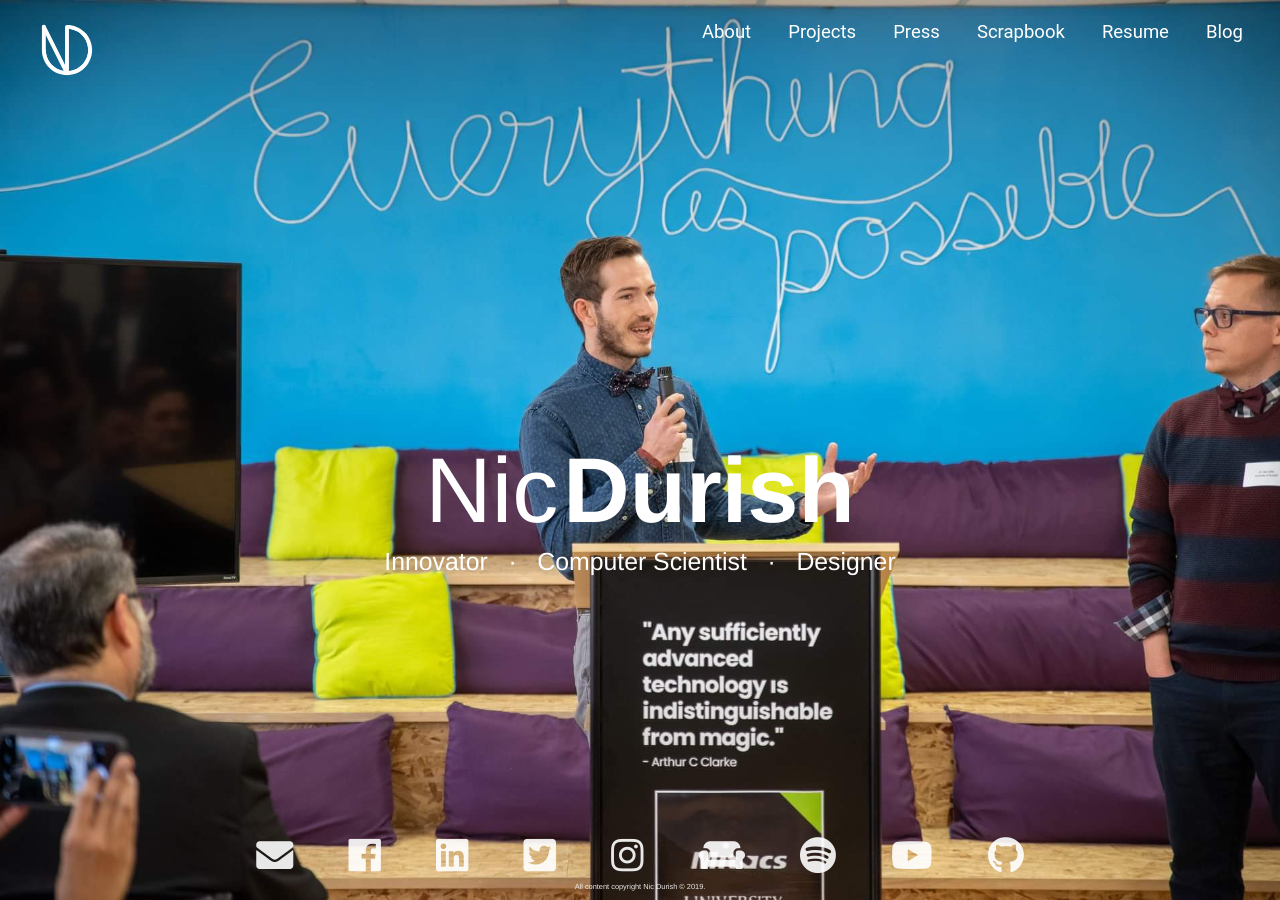
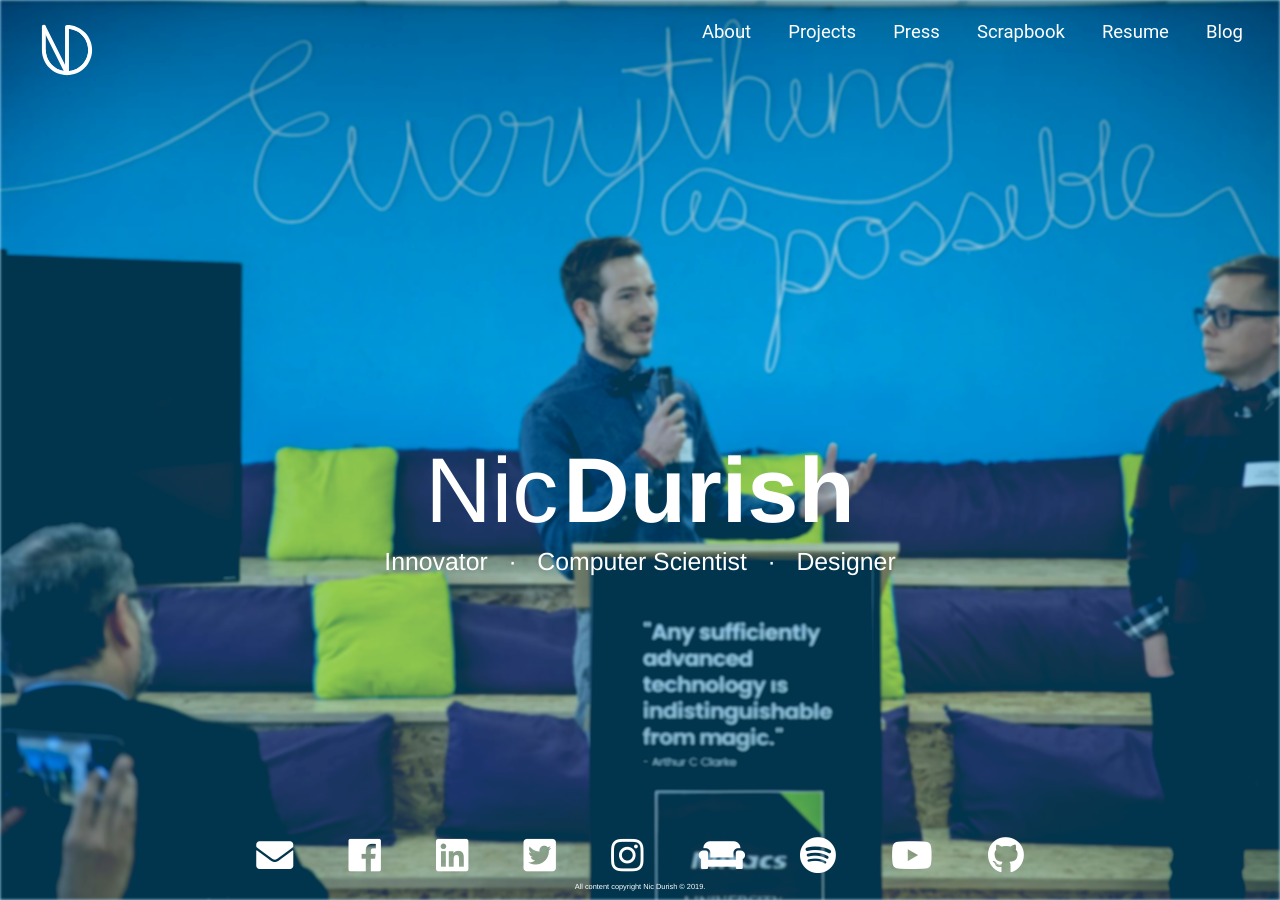
Before and after one commit to Durishn/nicdurish.ca-v1, a Jekyll site: the page built from index.html, in a window 1280 px wide. Built offline with Jekyll 4.4.1, drawn with Linux system fonts in a browser that asks for light colours; nearby versions of some CDN libraries.

Commit message:
Fixed Homepage Background Filter

```diff
--- a/_includes/head.html
+++ b/_includes/head.html
@@ -7,4 +7,5 @@
 	<title>Nic Durish</title>
 
 	<link rel="stylesheet" type="text/css" href="/css/main.css">
+	<link rel="shortcut icon" type="image/png" href="img/favicon.png">
 </head>
--- /dev/null
+++ b/_includes/index_footer.html
@@ -0,0 +1,16 @@
+  <footer class="index-footer">
+    <div class="container text-center">
+      <div class="row">
+        <div class="col social-links-container">
+          {% if site.show_social_icons %}
+            {% include social_links.html %}
+          {% endif %}
+        </div>
+      </div>
+      <div class="row">
+        <div class="col index-copyright">
+          All content copyright Nic Durish &copy; {{ site.time | date: '%Y' }}.
+        </div>
+      </div>
+    </div>
+  </footer>
--- a/_layouts/index.html
+++ b/_layouts/index.html
@@ -2,8 +2,13 @@
 <html lang="en">
   {% include head.html %}
   <body>
-		{% include index_header.html %}
-	  {{ content }}
+  	<div class="back-image">
+  		<div class="back-image-filter">
+	  		{% include index_header.html %}
+		  	{{ content }}
+		  	{% include index_footer.html %}
+	  	</div>
+		</div>
   </body>
 
 
--- a/css/main.scss
+++ b/css/main.scss
@@ -27,13 +27,38 @@ body {
 .back-image{
     width: 100%;
     height: 100vh;
-    background-image:
+    position: relative;
+}
 
-    	url('../img/banner.jpg');
+.back-image::before{
+    width: 100%;
+    height: 100%;
+    content: "";
+    position: absolute;
+    top: 0; left: 0;
+    background-image: url('../img/banner.jpg');
     background-position: center top;
   	background-size:cover;
-  	background-blend-mode: overlay;
+  	filter: blur(1.5px) brightness(80%) contrast(150%);
+  	-webkit-filter: blur(1.5px) brightness(80%) contrast(150%); /* Safari */
+}
 
+.back-image-filter{
+	width: 100%;
+    height: 100vh;
+	position: relative;
+}
+
+.back-image-filter::before{
+    width: 100%;
+    height: 100%;
+    content: "";
+    position: absolute;
+    top: 0; left: 0;
+    background-color: #00B1FF;
+    background-position: center top;
+  	background-size:cover;
+  	opacity: 0.3;
 }
 
 .center-div{
@@ -100,7 +125,6 @@ body {
 
 .index-footer {
 	position: fixed;
-	opacity: 0.9;
 	padding: 0px;
 	left: 0;
 	bottom: 0;
--- a/index.html
+++ b/index.html
@@ -2,9 +2,6 @@
 layout: index
 title: home
 ---
-  <section class="back-image">
-  </section>
-
   <div class="center-div">
     <div class="row">
       <div class="col">
@@ -14,20 +11,3 @@ title: home
     <div class="row index-spacer1"></div>
     <div class="row"><h3 class="index-subtitle">Innovator &nbsp; · &nbsp; Computer Scientist &nbsp; · &nbsp; Designer</h3></div>
   </div>
-
-  <footer class="index-footer">
-    <div class="container text-center">
-      <div class="row">
-        <div class="col social-links-container">
-          {% if site.show_social_icons %}
-            {% include social_links.html %}
-          {% endif %}
-        </div>
-      </div>
-      <div class="row">
-        <div class="col index-copyright">
-          All content copyright Nic Durish &copy; {{ site.time | date: '%Y' }}.
-        </div>
-      </div>
-    </div>
-  </footer>
```
Also changed, not shown: favicon.ico (deleted), img/favicon.png (added), 5 other files.
